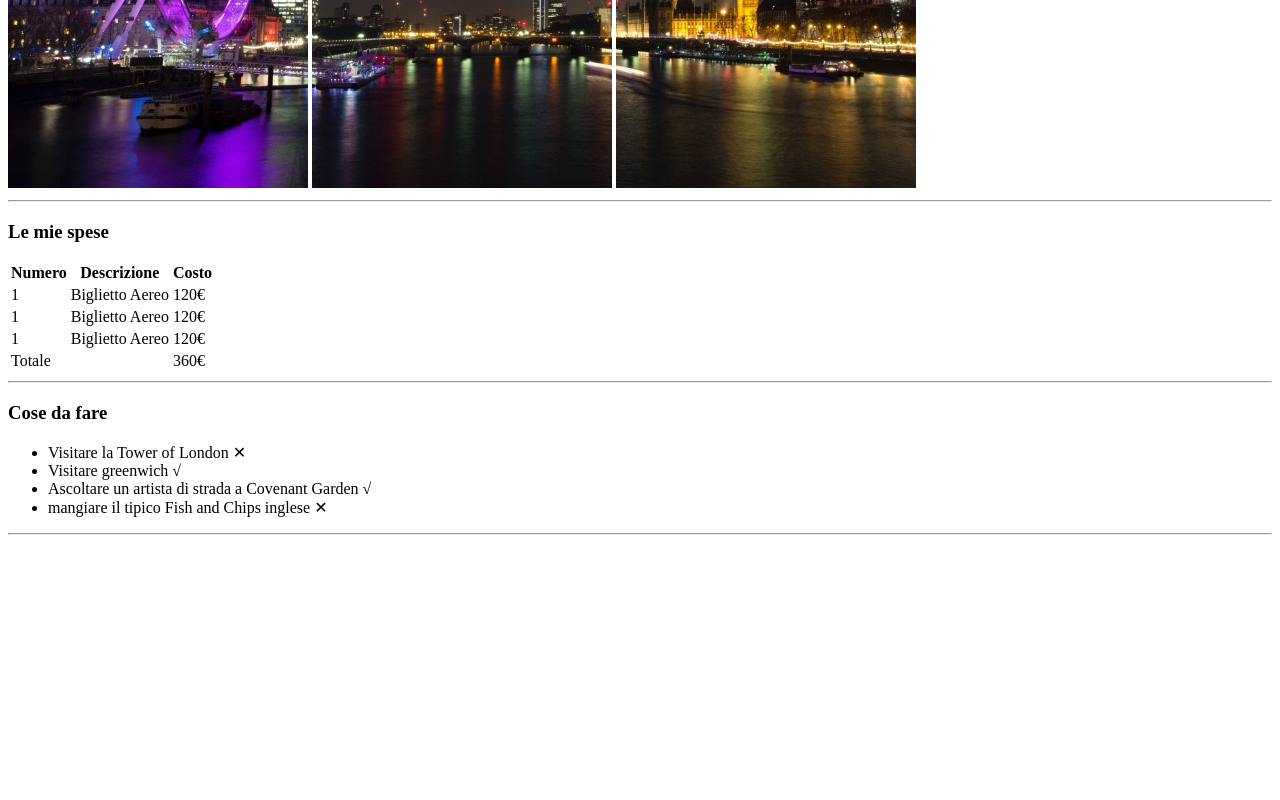
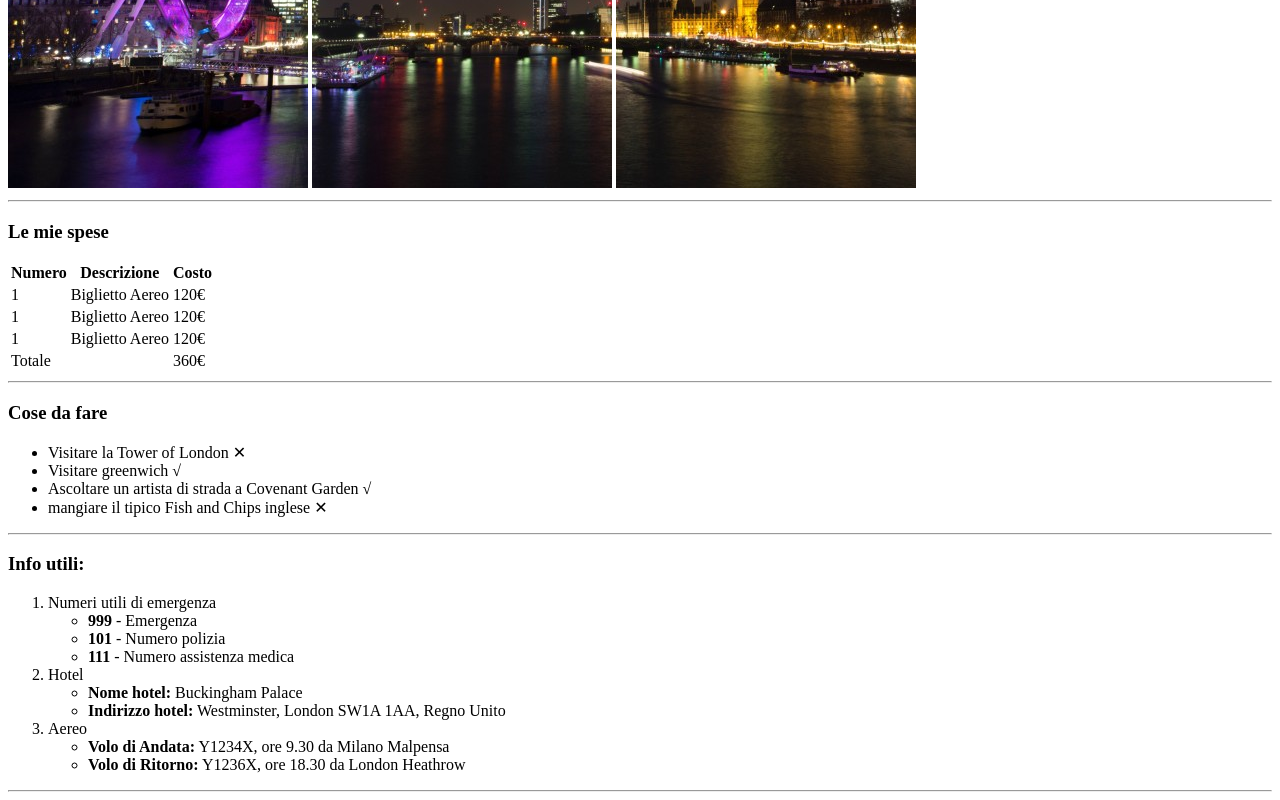
Before and after one commit to ManuelBenini/html-london-trip, a plain HTML site: page index.html in a window 1280 px wide. Shown: the part 492-1292 px from the top of the page. Before the commit the page ends 1035 px from the top, so only its background shows below. Drawn offline with Linux system fonts and the light colour scheme.

Commit message:
Terminata sezione info

```diff
--- a/index.html
+++ b/index.html
@@ -85,6 +85,39 @@
 
     </section>
 
+    <!-- Sezione Info -->
+    <section>
+
+      <h3>Info utili:</h3>
+
+      <ol>
+        <li>Numeri utili di emergenza
+          <ul>
+            <li><strong>999</strong> - Emergenza</li>
+            <li><strong>101</strong> - Numero polizia</li>
+            <li><strong>111</strong> - Numero assistenza medica</li>
+          </ul>
+        </li>
+
+        <li> Hotel
+          <ul>
+            <li><strong>Nome hotel:</strong> Buckingham Palace</li>
+            <li><strong>Indirizzo hotel:</strong> Westminster, London SW1A 1AA, Regno Unito</li>
+          </ul>
+        </li>
+
+        <li> Aereo
+          <ul>
+            <li><strong>Volo di Andata:</strong> Y1234X, ore 9.30 da Milano Malpensa</li>
+            <li><strong>Volo di Ritorno:</strong> Y1236X, ore 18.30 da London Heathrow</li>
+          </ul>
+        </li>
+      </ol>
+
+      <hr>
+
+    </section>
+
   </main>
 </body>
 </html>
```
